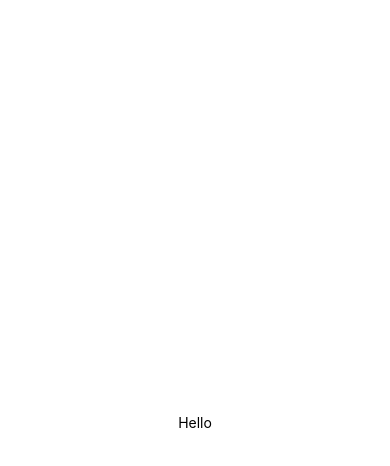
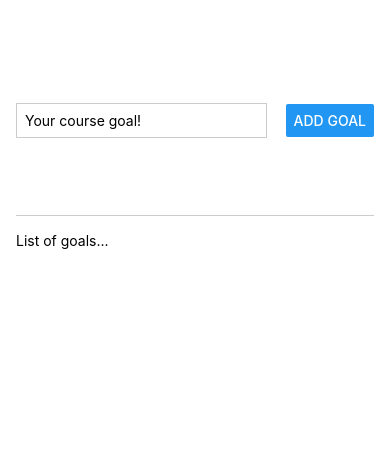
Before and after one commit to ASDAlexey/react-native-expo, a React Native app: screen / in a window 390 px wide. Shown: the top 466 px of the page. Built offline with nearby package versions, Linux system fonts and the light colour scheme.

Commit message:
add code for 2-10

```diff
--- a/App.tsx
+++ b/App.tsx
@@ -1,20 +1,44 @@
-import { StatusBar } from 'expo-status-bar';
-import { StyleSheet, Text, View } from 'react-native';
+import React from 'react';
+import { Button, StyleSheet, Text, TextInput, View } from 'react-native';
 
-export default function App() {
+export default function App(): React.JSX.Element {
   return (
-    <View style={styles.container}>
-      <Text>Hello</Text>
-      <StatusBar style="auto" />
+    <View style={styles.appContainer}>
+      <View style={styles.inputContainer}>
+        <TextInput style={styles.textInput} placeholder="Your course goal!" />
+        <Button title="Add Goal" />
+      </View>
+      <View style={styles.goalsContainer}>
+        <Text>List of goals...</Text>
+      </View>
     </View>
   );
 }
 
 const styles = StyleSheet.create({
-  container: {
+  appContainer: {
     flex: 1,
-    backgroundColor: '#fff',
+    padding: 50,
+    paddingHorizontal: 16,
+  },
+  inputContainer: {
+    flexDirection: 'row',
+    justifyContent: 'space-between',
     alignItems: 'center',
-    justifyContent: 'center',
+    paddingBottom: 24,
+    borderBottomWidth: 1,
+    borderBlockColor: '#ccc',
+    flex: 1,
+    marginBottom: 16,
+  },
+  textInput: {
+    borderWidth: 1,
+    borderColor: '#ccc',
+    padding: 8,
+    marginRight: 8,
+    width: '70%',
+  },
+  goalsContainer: {
+    flex: 4,
   },
 });
```
